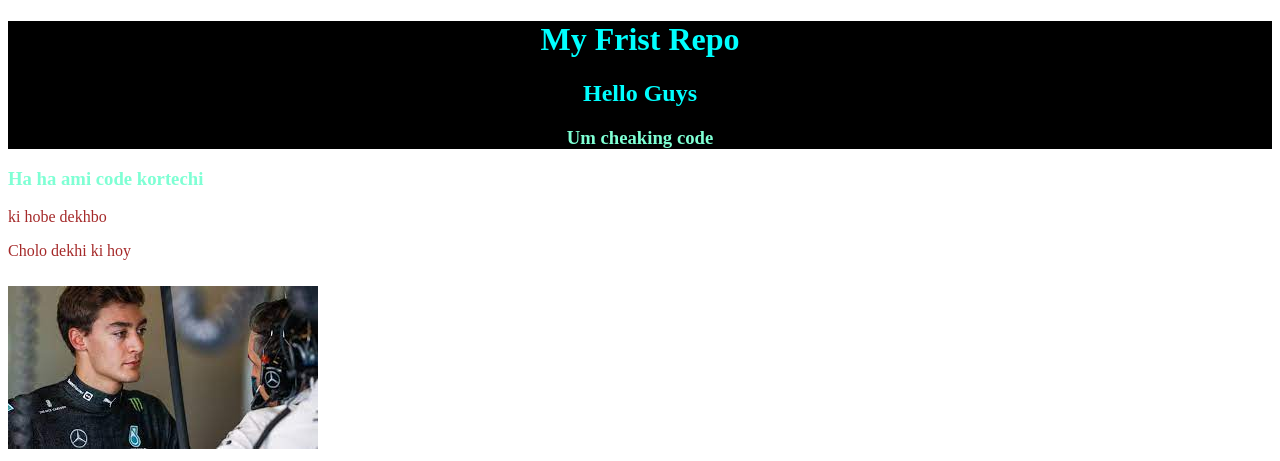
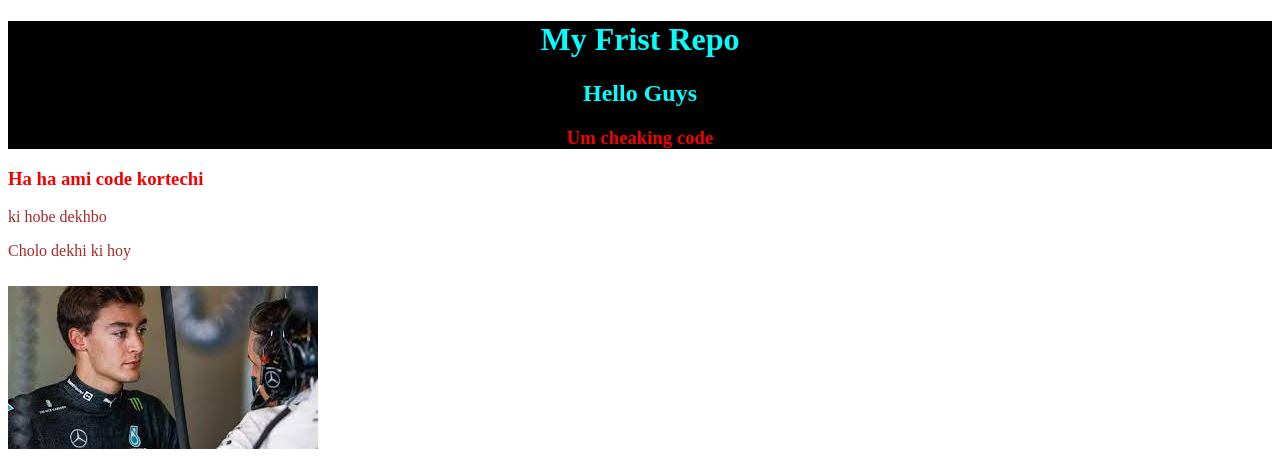
Before and after one commit to dipta3/frist-repo, a plain HTML site: page index.html in a window 1280 px wide. Shown: the top 461 px of the page. Drawn offline with Linux system fonts and the light colour scheme.

Commit message:
git add .

```diff
--- a/style.css
+++ b/style.css
@@ -7,7 +7,7 @@ p{
     color: brown;
 }
 h3{
-    color: aquamarine;
+    color: rgb(245, 0, 0);
 }
 .russ{
     margin: 10px 50px 30px 0px;
```
Also changed, not shown: index.html (+3 -4 lines).
